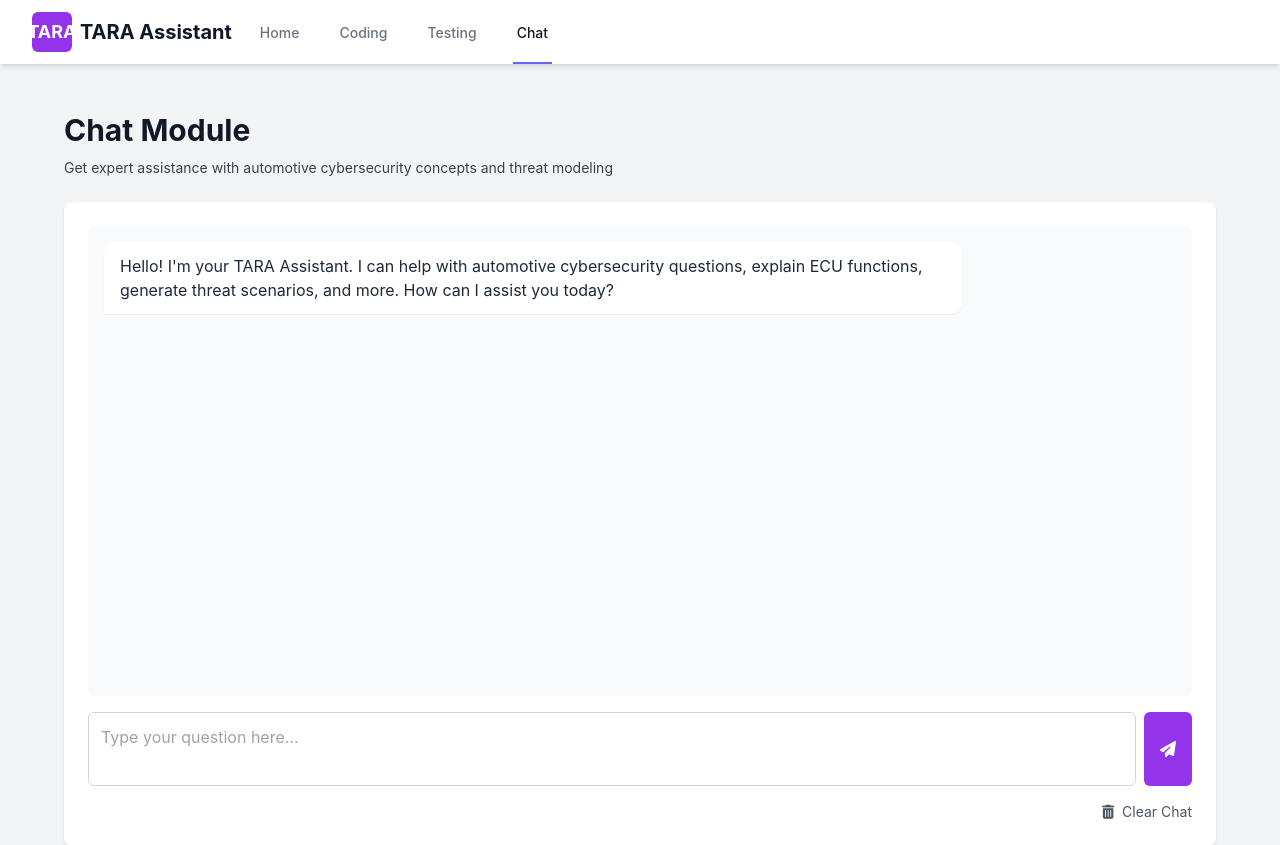
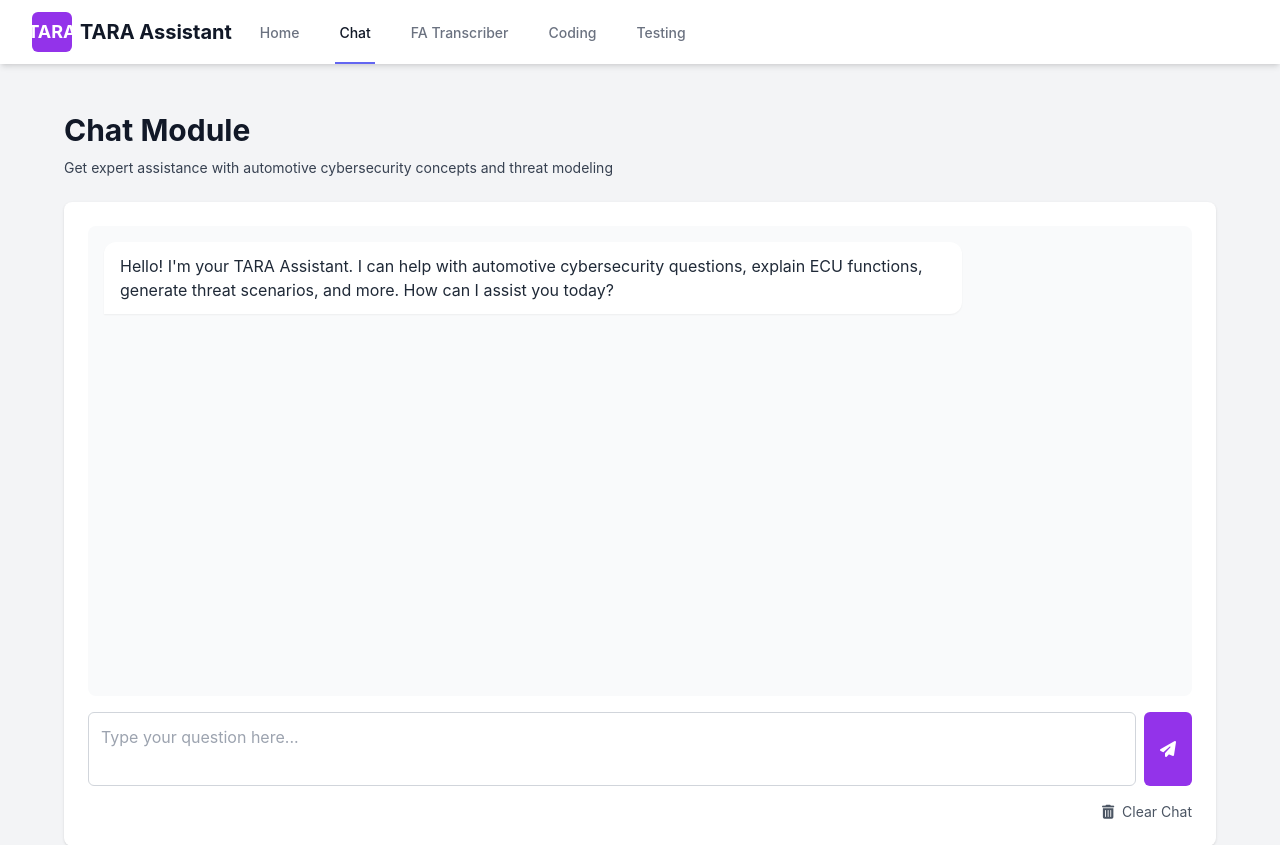
Before and after one commit to SaketGopaluni/TARA-tool, a Flask app: page /chat in a window 1280 px wide. Shown: the top 845 px of the page. Run offline with Flask 3, Linux system fonts and the light colour scheme; data that the repository does not hold is empty; some libraries are stand-ins or nearby versions.

Commit message:
Update base.html

```diff
--- a/templates/base.html
+++ b/templates/base.html
@@ -99,14 +99,17 @@
                         <a href="{{ url_for('index') }}" class="{% if request.path == '/' %}border-indigo-500 text-gray-900{% else %}border-transparent text-gray-500 hover:border-gray-300 hover:text-gray-700{% endif %} inline-flex items-center px-1 pt-1 border-b-2 text-sm font-medium">
                             Home
                         </a>
+                        <a href="{{ url_for('chat') }}" class="{% if request.path == '/chat' %}border-indigo-500 text-gray-900{% else %}border-transparent text-gray-500 hover:border-gray-300 hover:text-gray-700{% endif %} inline-flex items-center px-1 pt-1 border-b-2 text-sm font-medium">
+                            Chat
+                        </a>
+                        <a href="{{ url_for('fa_transcriber') }}" class="{% if request.path == '/fa-transcriber' %}border-indigo-500 text-gray-900{% else %}border-transparent text-gray-500 hover:border-gray-300 hover:text-gray-700{% endif %} inline-flex items-center px-1 pt-1 border-b-2 text-sm font-medium">
+                            FA Transcriber
+                        </a>
                         <a href="{{ url_for('coding') }}" class="{% if request.path == '/coding' %}border-indigo-500 text-gray-900{% else %}border-transparent text-gray-500 hover:border-gray-300 hover:text-gray-700{% endif %} inline-flex items-center px-1 pt-1 border-b-2 text-sm font-medium">
                             Coding
                         </a>
                         <a href="{{ url_for('testing') }}" class="{% if request.path == '/testing' %}border-indigo-500 text-gray-900{% else %}border-transparent text-gray-500 hover:border-gray-300 hover:text-gray-700{% endif %} inline-flex items-center px-1 pt-1 border-b-2 text-sm font-medium">
                             Testing
-                        </a>
-                        <a href="{{ url_for('chat') }}" class="{% if request.path == '/chat' %}border-indigo-500 text-gray-900{% else %}border-transparent text-gray-500 hover:border-gray-300 hover:text-gray-700{% endif %} inline-flex items-center px-1 pt-1 border-b-2 text-sm font-medium">
-                            Chat
                         </a>
                     </div>
                 </div>
@@ -126,14 +129,17 @@
                 <a href="{{ url_for('index') }}" class="{% if request.path == '/' %}bg-indigo-50 border-indigo-500 text-indigo-700{% else %}border-transparent text-gray-600 hover:bg-gray-50 hover:border-gray-300 hover:text-gray-800{% endif %} block pl-3 pr-4 py-2 border-l-4 text-base font-medium">
                     Home
                 </a>
+                <a href="{{ url_for('chat') }}" class="{% if request.path == '/chat' %}bg-indigo-50 border-indigo-500 text-indigo-700{% else %}border-transparent text-gray-600 hover:bg-gray-50 hover:border-gray-300 hover:text-gray-800{% endif %} block pl-3 pr-4 py-2 border-l-4 text-base font-medium">
+                    Chat
+                </a>
+                <a href="{{ url_for('fa_transcriber') }}" class="{% if request.path == '/fa-transcriber' %}bg-indigo-50 border-indigo-500 text-indigo-700{% else %}border-transparent text-gray-600 hover:bg-gray-50 hover:border-gray-300 hover:text-gray-800{% endif %} block pl-3 pr-4 py-2 border-l-4 text-base font-medium">
+                    FA Transcriber
+                </a>
                 <a href="{{ url_for('coding') }}" class="{% if request.path == '/coding' %}bg-indigo-50 border-indigo-500 text-indigo-700{% else %}border-transparent text-gray-600 hover:bg-gray-50 hover:border-gray-300 hover:text-gray-800{% endif %} block pl-3 pr-4 py-2 border-l-4 text-base font-medium">
                     Coding
                 </a>
                 <a href="{{ url_for('testing') }}" class="{% if request.path == '/testing' %}bg-indigo-50 border-indigo-500 text-indigo-700{% else %}border-transparent text-gray-600 hover:bg-gray-50 hover:border-gray-300 hover:text-gray-800{% endif %} block pl-3 pr-4 py-2 border-l-4 text-base font-medium">
                     Testing
-                </a>
-                <a href="{{ url_for('chat') }}" class="{% if request.path == '/chat' %}bg-indigo-50 border-indigo-500 text-indigo-700{% else %}border-transparent text-gray-600 hover:bg-gray-50 hover:border-gray-300 hover:text-gray-800{% endif %} block pl-3 pr-4 py-2 border-l-4 text-base font-medium">
-                    Chat
                 </a>
             </div>
         </div>
```
